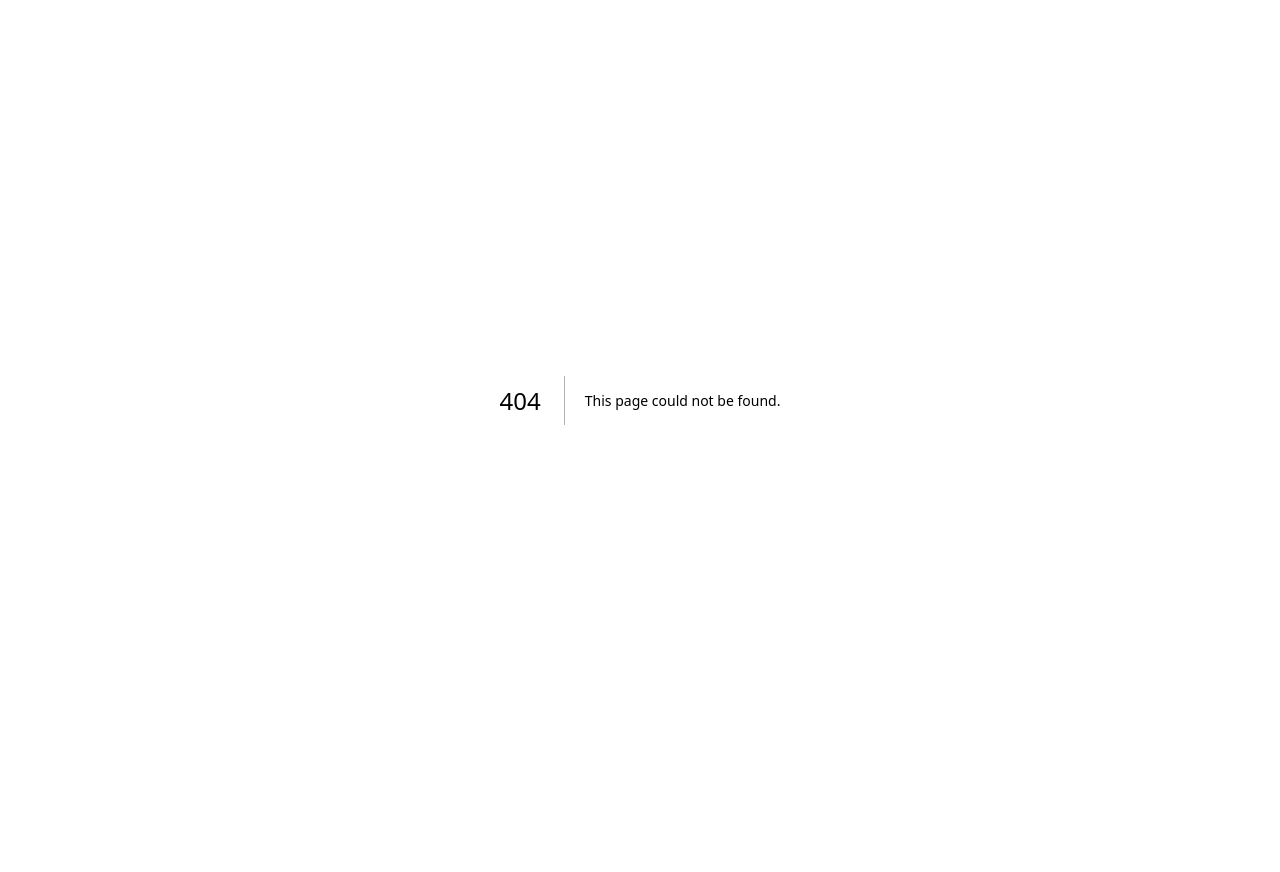
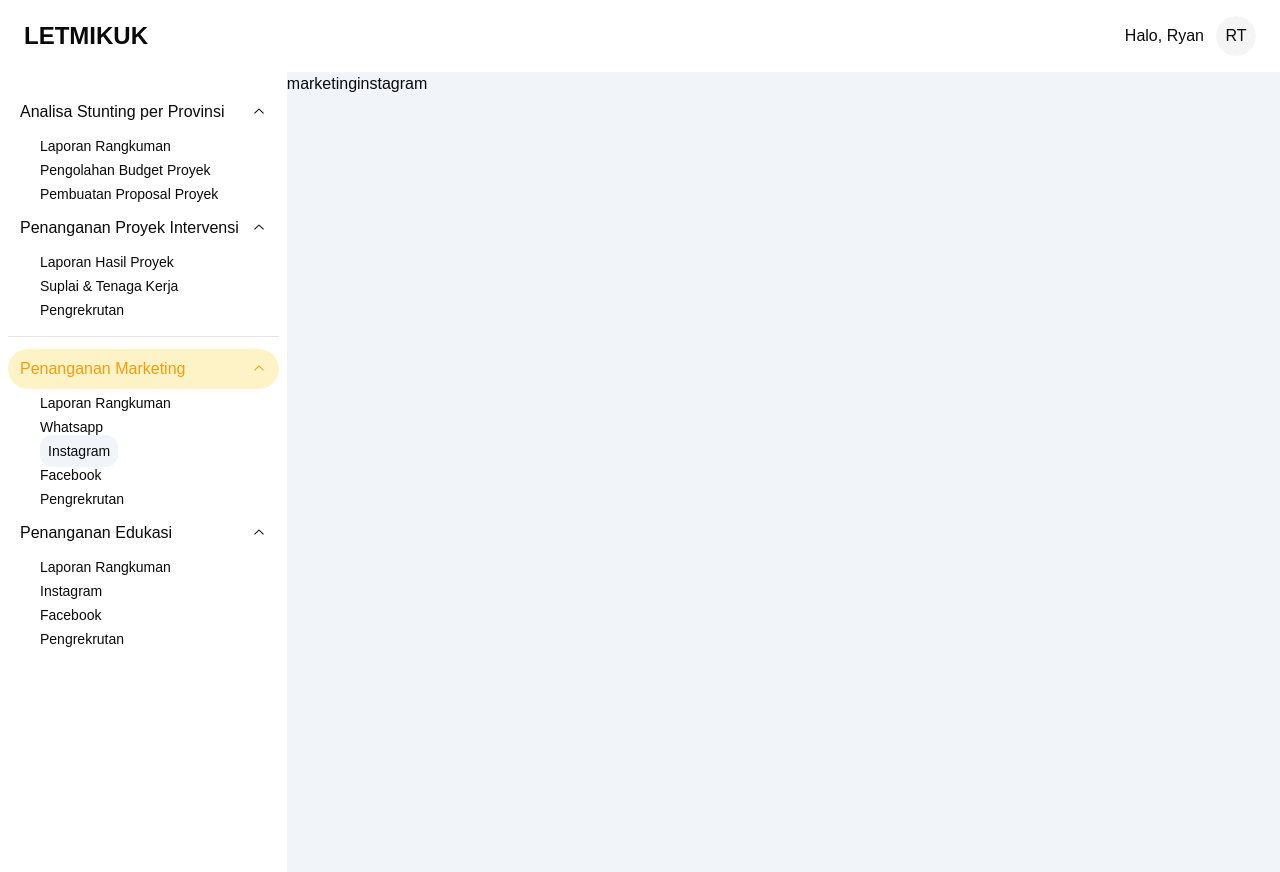
Before and after one commit to LETMIKUK/LETMIKUK, a Next.js app: page /admin/marketing/instagram in a window 1280 px wide. Before the commit this address had no page. Before the commit the page ends 800 px from the top, so only its background shows below. Built offline with nearby package versions, Linux system fonts and the light colour scheme.

Commit message:
feat: admin sidebar (in progress part 3)

```diff
--- /dev/null
+++ b/src/app/(admin)/admin/[...slug]/page.tsx
@@ -0,0 +1,9 @@
+"use client";
+
+import { useParams } from "next/navigation";
+
+export default function Page() {
+  const params = useParams();
+  const { slug } = params;
+  return <div>{slug}</div>;
+}
--- a/src/app/components/AdminAccordion.tsx
+++ b/src/app/components/AdminAccordion.tsx
@@ -28,7 +28,7 @@ const AccordionTrigger = React.forwardRef<
     <AccordionPrimitive.Trigger
       ref={ref}
       className={cn(
-        "flex flex-1 items-center px-3 space-x-3 justify-between py-1 text-base font-medium transition-all [&[data-state=open]>svg]:rotate-180",
+        "flex flex-1 items-center px-3 rounded-full mb-1 space-x-3 justify-between py-2 text-base font-medium transition-all [&[data-state=open]>svg]:rotate-180",
         className
       )}
       {...props}
@@ -47,10 +47,12 @@ const AccordionContent = React.forwardRef<
 >(({ className, children, ...props }, ref) => (
   <AccordionPrimitive.Content
     ref={ref}
-    className="overflow-hidden ml-3 text-sm data-[state=closed]:animate-accordion-up data-[state=open]:animate-accordion-down"
+    className="overflow-hidden w-full ml-6 text-sm data-[state=closed]:animate-accordion-up data-[state=open]:animate-accordion-down"
     {...props}
   >
-    <div className={cn("pb-1 space-y-1 pt-0", className)}>{children}</div>
+    <div className={cn("pb-1 pt-0 block space-y-1 w-full", className)}>
+      {children}
+    </div>
   </AccordionPrimitive.Content>
 ));
 AccordionContent.displayName = AccordionPrimitive.Content.displayName;
--- a/src/app/components/AdminSidebar.tsx
+++ b/src/app/components/AdminSidebar.tsx
@@ -18,61 +18,86 @@ import {
   SheetTrigger,
 } from "@/components/ui/sheet";
 import { MenuIcon } from "lucide-react";
-import { useState } from "react";
+import { useEffect, useState } from "react";
+import { categories } from "../json/adminSidebarLinks";
+import Link from "next/link";
+import { usePathname } from "next/navigation";
 
 export const AdminSidebar = () => {
-  const [tab, setTab] = useState("analisa");
+  const pathname = usePathname(); // Get the current path
+  const [activeTab, setActiveTab] = useState<string>("");
+  useEffect(() => {
+    categories.forEach((category) => {
+      // Check if the current path matches any parent or child links
+      const isActive =
+        pathname.includes(`/admin/${category.id}`) ||
+        category.links.some((link) => pathname.includes(`/admin/${link.url}`));
+
+      // Set the active tab if any match
+      if (isActive) {
+        setActiveTab(category.id);
+        console.log(category.id);
+      }
+    });
+  }, [pathname]);
+
+  // preload tailwind classes
+  // bg-sky-100 text-sky-500 bg-amber-100 text-amber-500 bg-pink-100 text-pink-500 bg-lime-100 text-lime-500
 
   return (
-    <aside className="min-h-full bg-white py-5 px-2">
+    <aside className="min-h-full min-w-[200px] bg-white py-5 px-2">
       <Accordion
         className="min-h-full"
         type="multiple"
-        defaultValue={["analisa", "intervensi", "marketing", "edukasi"]}
+        defaultValue={categories.map((cat) => cat.id)}
       >
-        <AccordionItem className="border-b-0" value="analisa">
+        {categories.map((category) => {
+          const isActive = activeTab === category.id;
+
+          return (
+            <div key={category.id}>
+              {/* Render the separator before a category if separatorBefore is true */}
+              {category.separatorBefore && <Separator className="my-3" />}
+
+              <AccordionItem
+                key={category.id}
+                value={category.id}
+                className="border-b-0"
+              >
                 <AccordionTrigger
                   className={`${
-              tab === "analisa" ? "bg-sky-100 text-sky-500" : ""
-            } rounded-lg`}
+                    activeTab === category.id
+                      ? `bg-${category.color}-100 text-${category.color}-500`
+                      : ""
+                  }`}
                 >
-            Analisa Stunting per Provinsi
+                  {/* Make this a full navigation link */}
+                  <Link href={`/admin/${category.id}`}>{category.title}</Link>
                 </AccordionTrigger>
                 <AccordionContent>
-            <p>Laporan Rangkuman</p>
-            <p>Pengolahan Budget Proyek</p>
-            <p>Pembuatan Proposal Proyek</p>
+                  {category.links.map((link) => {
+                    // Check if the current link corresponds to the active pathname
+                    const isLinkActive = pathname.includes(`/admin${link.url}`);
+
+                    return (
+                      <p key={link.url} className="w-full">
+                        <Link
+                          href={`/admin${link.url}`}
+                          onClick={() => setActiveTab(category.id)}
+                          className={`${
+                            isLinkActive ? "bg-slate-100 ml-2 rounded-xl" : ""
+                          } px-2 py-2 w-full`}
+                        >
+                          {link.title}
+                        </Link>
+                      </p>
+                    );
+                  })}
                 </AccordionContent>
               </AccordionItem>
-        <AccordionItem className="border-b-0" value="intervensi">
-          <AccordionTrigger>Penanganan Proyek Intervensi</AccordionTrigger>
-          <AccordionContent>
-            <p>Laporan Hasil Proyek</p>
-            <p>Suplai & Tenaga Kerja</p>
-            <p>Pengrekrutan</p>
-          </AccordionContent>
-        </AccordionItem>
-        <Separator className="my-3" />
-        <AccordionItem className="border-b-0" value="marketing">
-          <AccordionTrigger>Penanganan Marketing</AccordionTrigger>
-          <AccordionContent>
-            <p>Laporan Rangkuman</p>
-
-            <p>Whatsapp</p>
-            <p>Instagram</p>
-            <p>Facebook</p>
-            <p>Pengrekrutan</p>
-          </AccordionContent>
-        </AccordionItem>
-        <AccordionItem className="border-b-0" value="edukasi">
-          <AccordionTrigger>Penanganan Edukasi</AccordionTrigger>
-          <AccordionContent>
-            <p>Laporan Rangkuman</p>
-            <p>Instagram</p>
-            <p>Facebook</p>
-            <p>Pengrekrutan</p>
-          </AccordionContent>
-        </AccordionItem>
+            </div>
+          );
+        })}
       </Accordion>
     </aside>
   );
--- /dev/null
+++ b/src/app/json/adminSidebarLinks.ts
@@ -0,0 +1,49 @@
+export const categories = [
+  {
+    id: "analisa",
+    title: "Analisa Stunting per Provinsi",
+    color: "sky",
+    separatorBefore: false,
+    links: [
+      { title: "Laporan Rangkuman", url: "/analisa/laporan-rangkuman" },
+      { title: "Pengolahan Budget Proyek", url: "/analisa/pengolahan-budget" },
+      { title: "Pembuatan Proposal Proyek", url: "/analisa/proposal" },
+    ],
+  },
+  {
+    id: "intervensi",
+    title: "Penanganan Proyek Intervensi",
+    color: "lime",
+    separatorBefore: false,
+    links: [
+      { title: "Laporan Hasil Proyek", url: "/intervensi/laporan-hasil" },
+      { title: "Suplai & Tenaga Kerja", url: "/intervensi/suplai-tenaga" },
+      { title: "Pengrekrutan", url: "/intervensi/pengrekrutan" },
+    ],
+  },
+  {
+    id: "marketing",
+    title: "Penanganan Marketing",
+    color: "amber",
+    separatorBefore: true, // This will add a separator before this category
+    links: [
+      { title: "Laporan Rangkuman", url: "/marketing/laporan-rangkuman" },
+      { title: "Whatsapp", url: "/marketing/whatsapp" },
+      { title: "Instagram", url: "/marketing/instagram" },
+      { title: "Facebook", url: "/marketing/facebook" },
+      { title: "Pengrekrutan", url: "/marketing/pengrekrutan" },
+    ],
+  },
+  {
+    id: "edukasi",
+    title: "Penanganan Edukasi",
+    color: "pink",
+    separatorBefore: false,
+    links: [
+      { title: "Laporan Rangkuman", url: "/edukasi/laporan-rangkuman" },
+      { title: "Instagram", url: "/edukasi/instagram" },
+      { title: "Facebook", url: "/edukasi/facebook" },
+      { title: "Pengrekrutan", url: "/edukasi/pengrekrutan" },
+    ],
+  },
+];
--- a/src/app/page.tsx
+++ b/src/app/page.tsx
@@ -1,4 +1,5 @@
 import { Button } from "@/components/ui/button";
+import Link from "next/link";
 
 export default function Home() {
   return (
@@ -9,7 +10,7 @@ export default function Home() {
         Kesejahteraan
       </h2>
       <div className="flex mt-10 flex-col space-y-5">
-        <Button>Admin Dashboard</Button>
+        <Link href={"/admin"}>Admin Dashboard</Link>
         <Button>Newborn App</Button>
         <Button>Riset & Argumen Kami</Button>
         <Button>Tentang Kami</Button>
```
Lines whose indentation alone changed are shown as unchanged.
